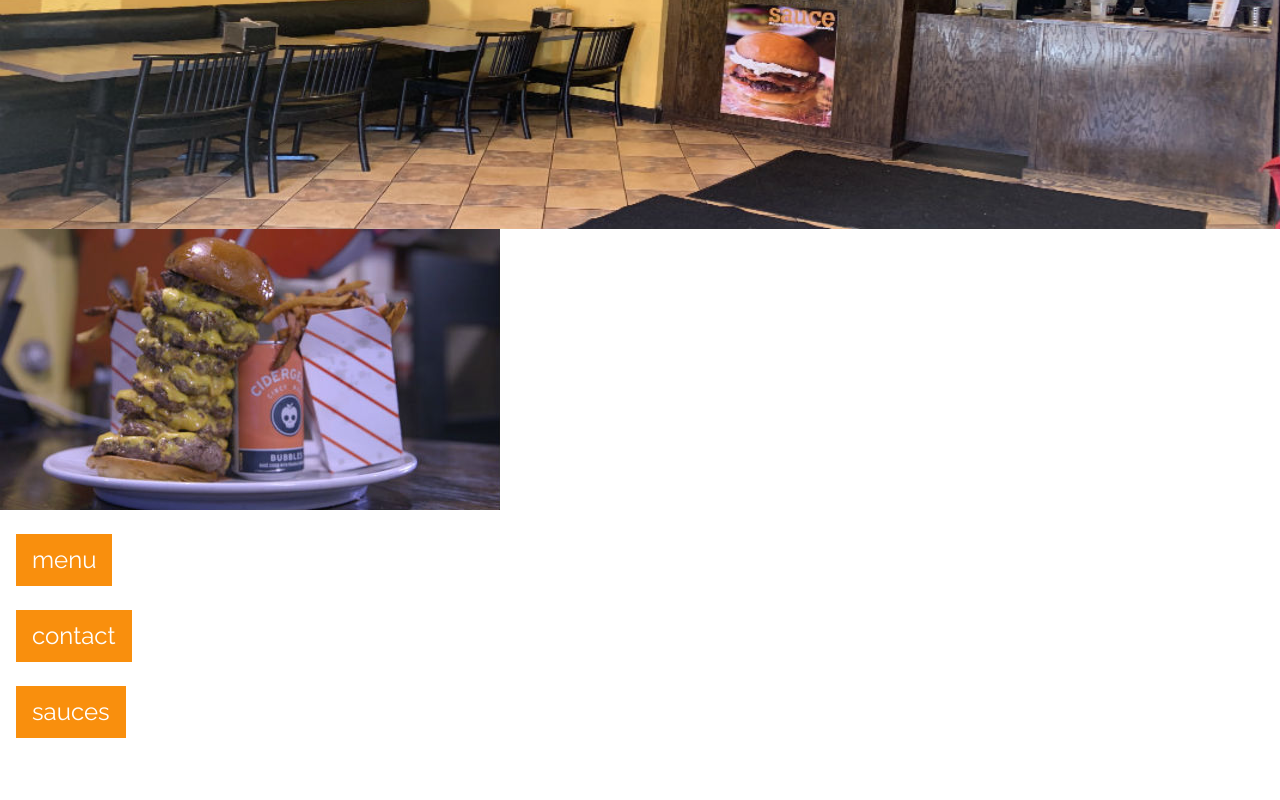
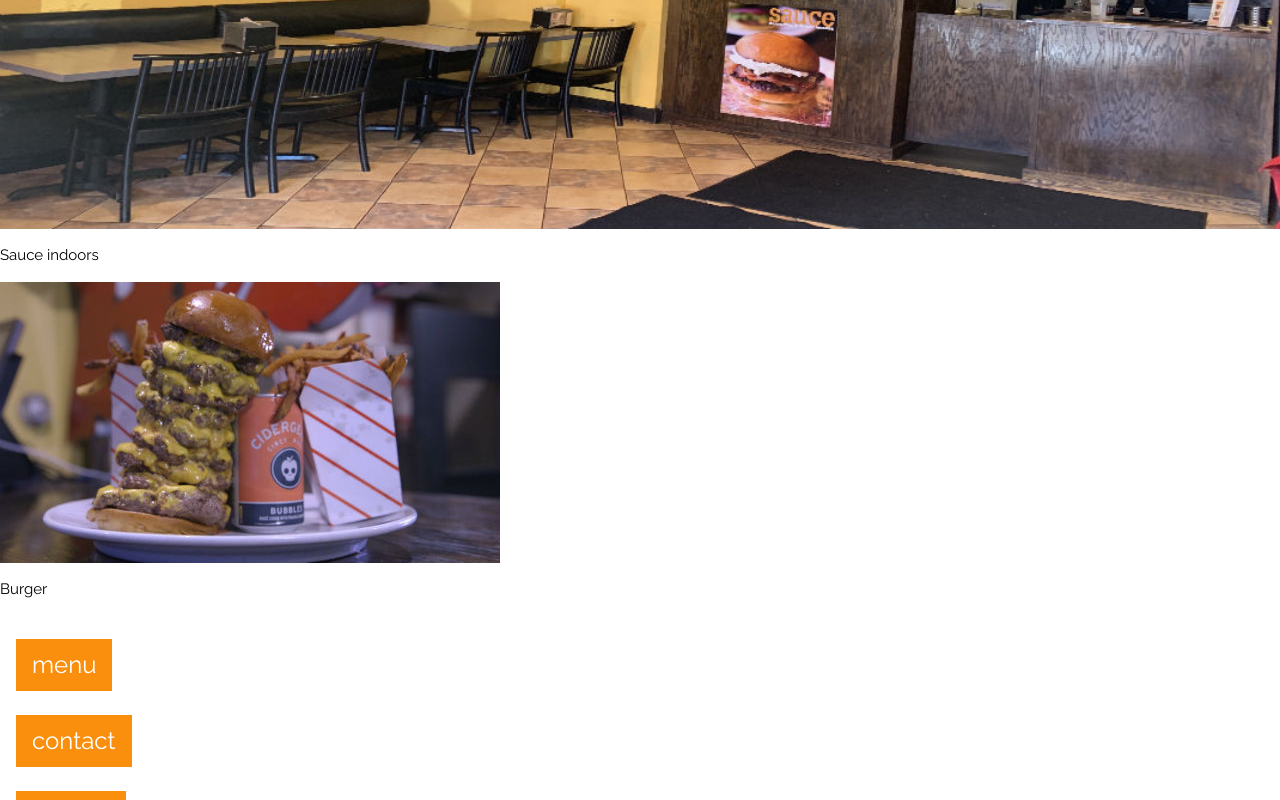
Before and after one commit to Schirmergithub/4-sauce-Schirmer-Albano, a plain HTML site: page index.html in a window 1280 px wide. Shown: the part 425-1225 px from the top of the page. Drawn offline with nearby package versions, Linux system fonts and the light colour scheme.

Commit message:
Update index.html

```diff
--- a/index.html
+++ b/index.html
@@ -18,7 +18,13 @@
 
 
             <img src="img/sauce.jpg" style="width: 100%; height: auto;">
+        <p>Sauce indoors</p>
+
+
 <img src="img/sauceburger.jpg">
+        <p>Burger</p>
+
+
             <div class="bgimg w3-display-container w3-text-white">
                 <div class="w3-display-middle w3-jumbo">
                 </div>
```
